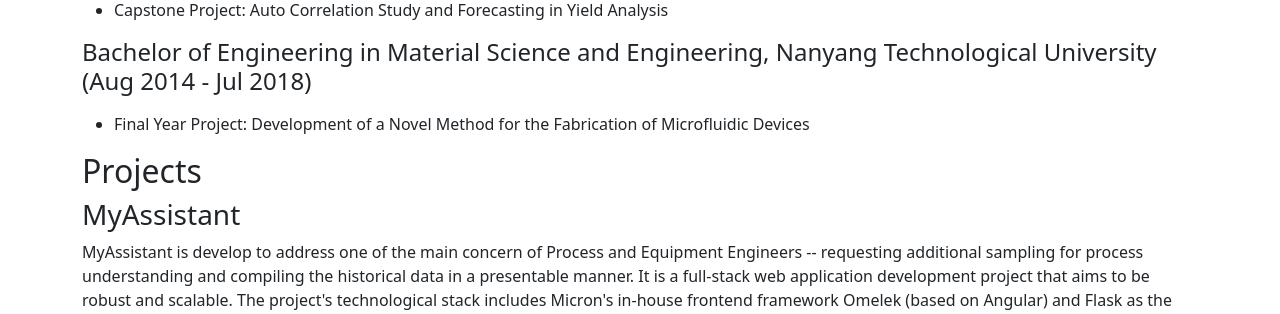
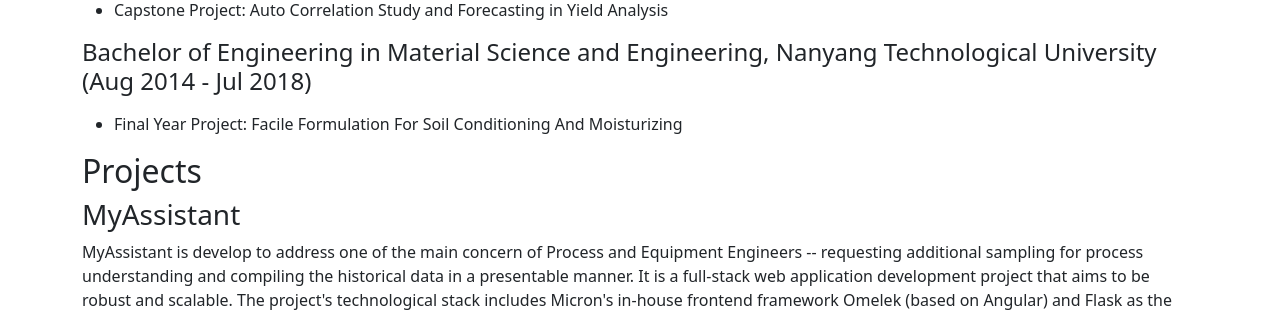
Before and after one commit to mushcatshiro/knowledge-manager, a Flask app: page /about in a window 1280 px wide. Shown: the part 962-1276 px from the top of the page. Run offline with Flask 3, Linux system fonts and the light colour scheme; parts of the project's set-up code (start-up, migrations or seed data) failed here and were passed over.

Commit message:
update fyp

```diff
--- a/web/blog/templates/about.html
+++ b/web/blog/templates/about.html
@@ -57,7 +57,7 @@
     <h4>Bachelor of Engineering in Material Science and Engineering, Nanyang Technological University (Aug 2014 - Jul 2018)</h4>
     <p></p>
     <ul>
-      <li>Final Year Project: Development of a Novel Method for the Fabrication of Microfluidic Devices</li>
+      <li>Final Year Project: Facile Formulation For Soil Conditioning And Moisturizing</li>
     </ul>
   </p>
 </div>
```
